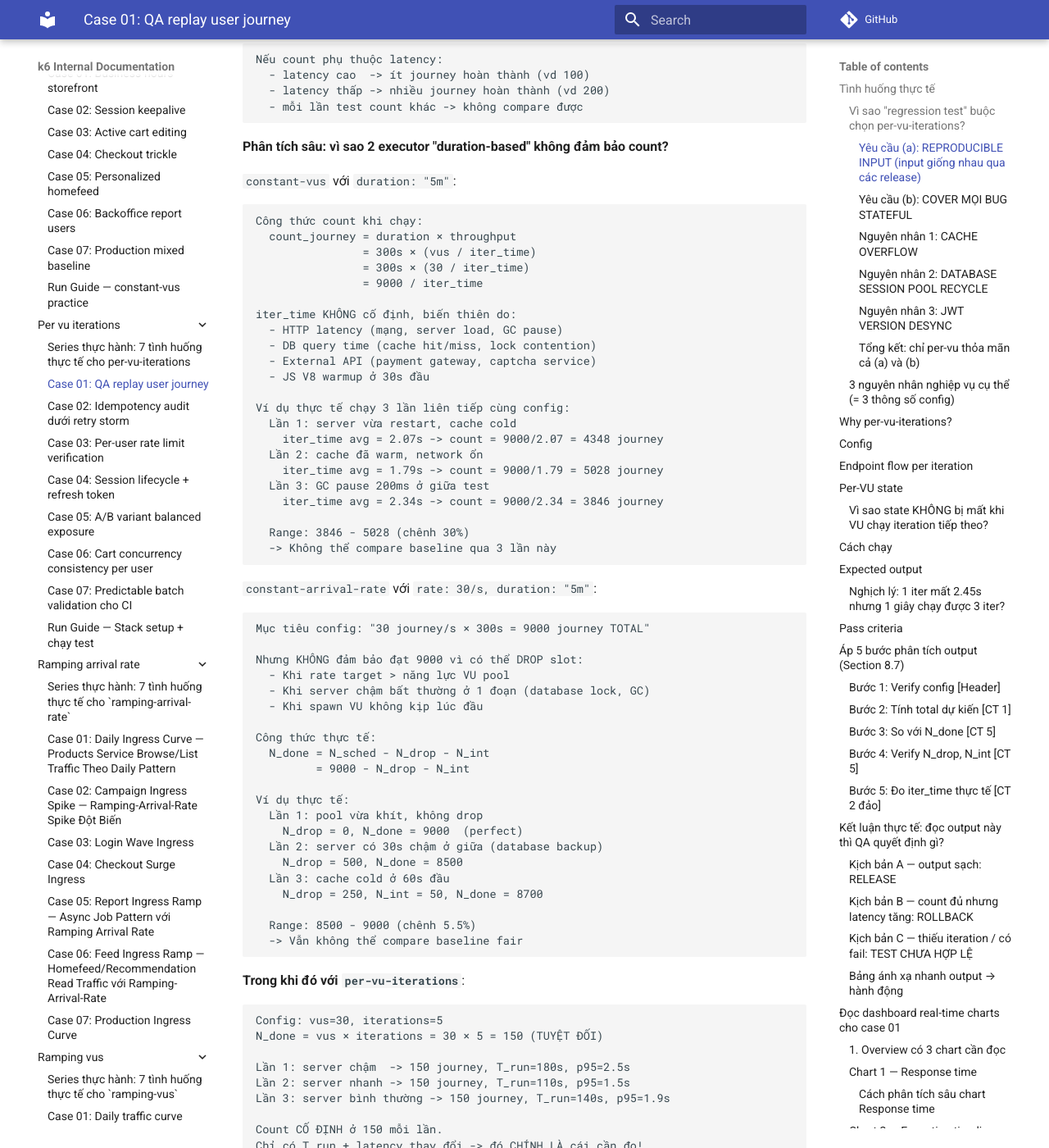
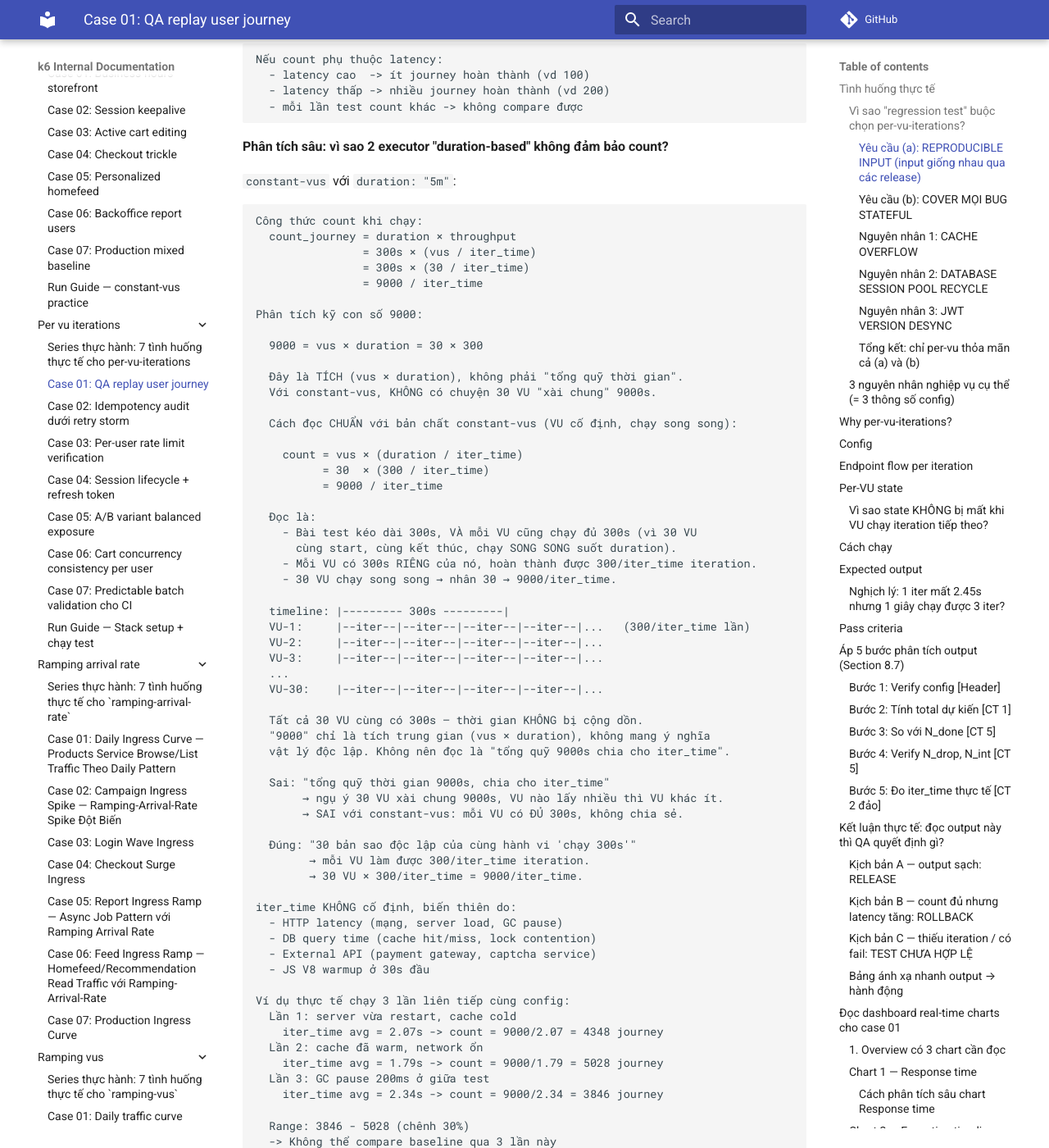
Before and after one commit to meomew-auto/markdown, an MkDocs documentation site: the page built from docs/practice/per-vu-iterations/01_user-journey-replay.md, in a window 1280 px wide and 1400 px high, scrolled down 1183 px. Shown: the whole window at 82% size. Built offline with MkDocs 1.6.1 and Material for MkDocs 9.7.7, drawn with Linux system fonts in a browser that asks for light colours; comment, search, counter and statistics services are not loaded.

Commit message:
Update docs

```diff
--- a/docs/practice/per-vu-iterations/01_user-journey-replay.md
+++ b/docs/practice/per-vu-iterations/01_user-journey-replay.md
@@ -70,6 +70,44 @@ Công thức count khi chạy:
                 = 300s × (vus / iter_time)
                 = 300s × (30 / iter_time)
                 = 9000 / iter_time
+
+Phân tích kỹ con số 9000:
+
+  9000 = vus × duration = 30 × 300
+
+  Đây là TÍCH (vus × duration), không phải "tổng quỹ thời gian".
+  Với constant-vus, KHÔNG có chuyện 30 VU "xài chung" 9000s.
+
+  Cách đọc CHUẨN với bản chất constant-vus (VU cố định, chạy song song):
+
+    count = vus × (duration / iter_time)
+          = 30  × (300 / iter_time)
+          = 9000 / iter_time
+
+  Đọc là:
+    - Bài test kéo dài 300s, VÀ mỗi VU cũng chạy đủ 300s (vì 30 VU
+      cùng start, cùng kết thúc, chạy SONG SONG suốt duration).
+    - Mỗi VU có 300s RIÊNG của nó, hoàn thành được 300/iter_time iteration.
+    - 30 VU chạy song song → nhân 30 → 9000/iter_time.
+
+  timeline: |--------- 300s ---------|
+  VU-1:     |--iter--|--iter--|--iter--|--iter--|...   (300/iter_time lần)
+  VU-2:     |--iter--|--iter--|--iter--|--iter--|...
+  VU-3:     |--iter--|--iter--|--iter--|--iter--|...
+  ...
+  VU-30:    |--iter--|--iter--|--iter--|--iter--|...
+
+  Tất cả 30 VU cùng có 300s — thời gian KHÔNG bị cộng dồn.
+  "9000" chỉ là tích trung gian (vus × duration), không mang ý nghĩa
+  vật lý độc lập. Không nên đọc là "tổng quỹ 9000s chia cho iter_time".
+
+  Sai: "tổng quỹ thời gian 9000s, chia cho iter_time"
+       → ngụ ý 30 VU xài chung 9000s, VU nào lấy nhiều thì VU khác ít.
+       → SAI với constant-vus: mỗi VU có ĐỦ 300s, không chia sẻ.
+
+  Đúng: "30 bản sao độc lập của cùng hành vi 'chạy 300s'"
+        → mỗi VU làm được 300/iter_time iteration.
+        → 30 VU × 300/iter_time = 9000/iter_time.
 
 iter_time KHÔNG cố định, biến thiên do:
   - HTTP latency (mạng, server load, GC pause)
```
